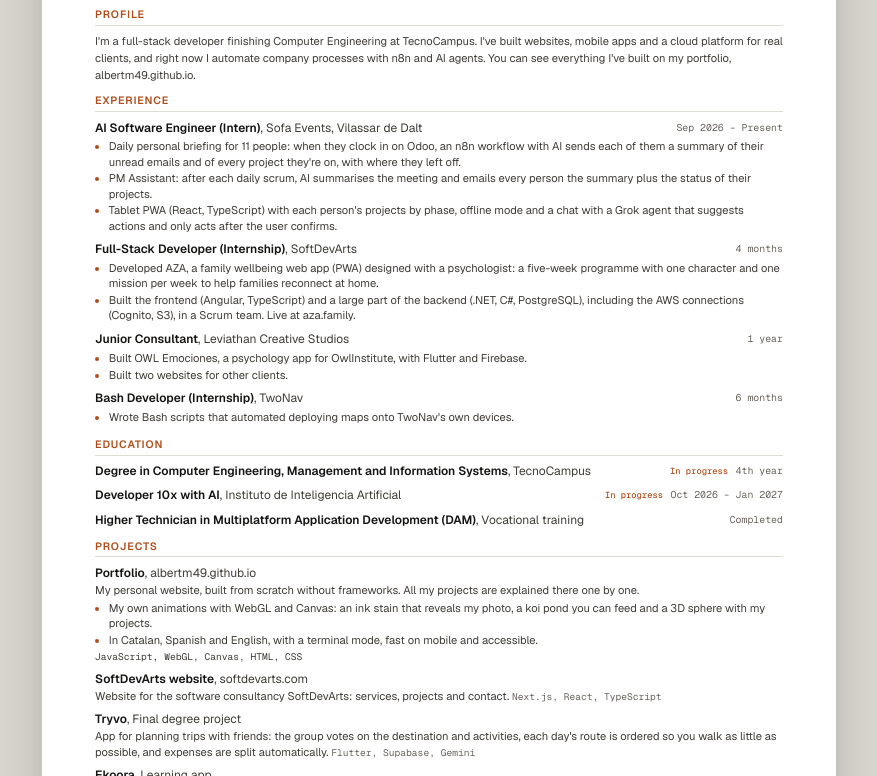
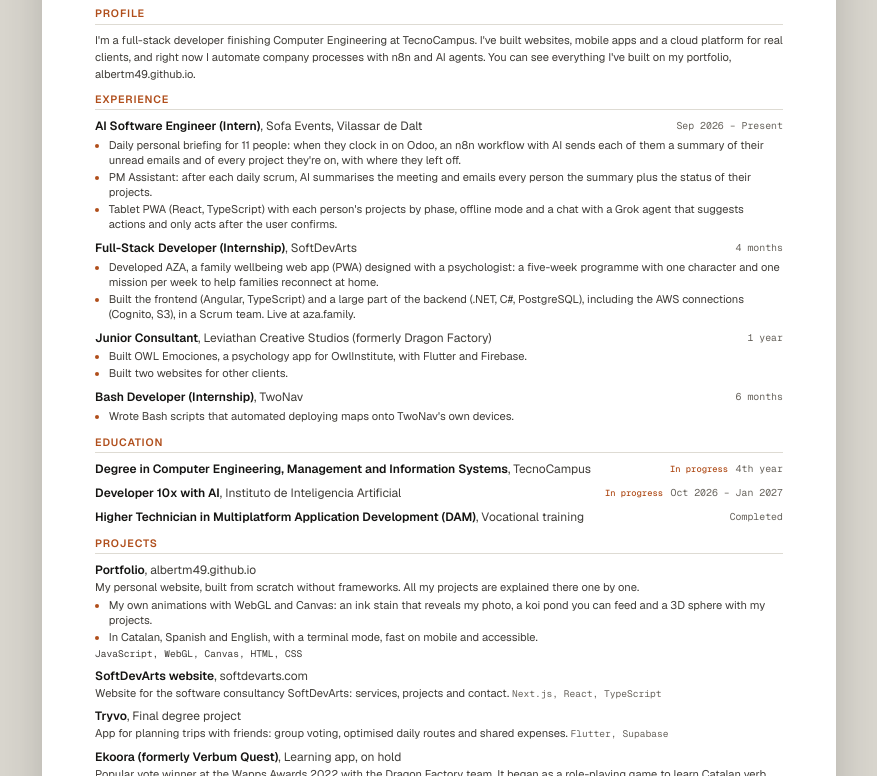
Before and after one commit to albertm49/albertm49.github.io, a plain HTML site: page cv/cv.html in a window 1280 px wide. Shown: the part 176-952 px from the top of the page, without its empty margins (201-1078 px from the left). Drawn offline with nearby package versions, Linux system fonts and the light colour scheme.

Commit message:
feat(cv): Wapps 2022 award for Ekoora (Verbum Quest), Leviathan formerly Dragon Factory

```diff
--- a/cv/cv.html
+++ b/cv/cv.html
@@ -18,7 +18,7 @@
   html, body { margin: 0; background: #DAD7CF; }
   body { font: 400 8.35pt/1.37 var(--f); color: var(--ink); -webkit-print-color-adjust: exact; print-color-adjust: exact; }
   /* single column, read top to bottom: what ATS parsers expect */
-  .page { width: 210mm; height: 297mm; margin: 0 auto; background: var(--paper); padding: 10mm 14mm 7mm; display: flex; flex-direction: column; gap: 3.2mm; overflow: hidden; }
+  .page { width: 210mm; height: 297mm; margin: 0 auto; background: var(--paper); padding: 10mm 14mm 6mm; display: flex; flex-direction: column; gap: 3mm; overflow: hidden; }
   @media screen { .page { margin: 24px auto; box-shadow: 0 20px 60px -20px rgba(0,0,0,.35); } }
   @media print { html, body { background: var(--paper); } }
   a { color: inherit; text-decoration: none; }
@@ -101,7 +101,7 @@ const L = {
       { r: "Full-Stack Developer (Internship)", c: "SoftDevArts", d: "4 months", p: [
         "Developed AZA, a family wellbeing web app (PWA) designed with a psychologist: a five-week programme with one character and one mission per week to help families reconnect at home.",
         "Built the frontend (Angular, TypeScript) and a large part of the backend (.NET, C#, PostgreSQL), including the AWS connections (Cognito, S3), in a Scrum team. Live at aza.family." ] },
-      { r: "Junior Consultant", c: "Leviathan Creative Studios", d: "1 year", p: [
+      { r: "Junior Consultant", c: "Leviathan Creative Studios (formerly Dragon Factory)", d: "1 year", p: [
         "Built OWL Emociones, a psychology app for OwlInstitute, with Flutter and Firebase.",
         "Built two websites for other clients." ] },
       { r: "Bash Developer (Internship)", c: "TwoNav", d: "6 months", p: [
@@ -112,8 +112,8 @@ const L = {
         "My own animations with WebGL and Canvas: an ink stain that reveals my photo, a koi pond you can feed and a 3D sphere with my projects.",
         "In Catalan, Spanish and English, with a terminal mode, fast on mobile and accessible." ], t: "JavaScript, WebGL, Canvas, HTML, CSS" },
       { n: "SoftDevArts website", k: "softdevarts.com", d: "Website for the software consultancy SoftDevArts: services, projects and contact.", t: "Next.js, React, TypeScript" },
-      { n: "Tryvo", k: "Final degree project", d: "App for planning trips with friends: the group votes on the destination and activities, each day's route is ordered so you walk as little as possible, and expenses are split automatically.", t: "Flutter, Supabase, Gemini" },
-      { n: "Ekoora", k: "Learning app", d: "Game-based learning for students aged 11 to 15, with a teacher dashboard.", t: "Flutter, Supabase" },
+      { n: "Tryvo", k: "Final degree project", d: "App for planning trips with friends: group voting, optimised daily routes and shared expenses.", t: "Flutter, Supabase" },
+      { n: "Ekoora (formerly Verbum Quest)", k: "Learning app, on hold", d: "Popular vote winner at the Wapps Awards 2022 with the Dragon Factory team. It began as a role-playing game to learn Catalan verb conjugation at Escola Pia Santa Anna Mataró and grew into a platform for students aged 11 to 15 with a teacher dashboard.", t: "Flutter, Supabase" },
     ],
   },
   es: {
@@ -135,7 +135,7 @@ const L = {
       { r: "Desarrollador Full-Stack (prácticas)", c: "SoftDevArts", d: "4 meses", p: [
         "Desarrollé AZA, una web app (PWA) de bienestar familiar diseñada con una psicóloga: un programa de cinco semanas con un personaje y una misión por semana para que las familias reconecten en casa.",
         "Hice el frontend (Angular, TypeScript) y buena parte del backend (.NET, C#, PostgreSQL), incluidas las conexiones con AWS (Cognito, S3), en un equipo Scrum. En producción en aza.family." ] },
-      { r: "Consultor Junior", c: "Leviathan Creative Studios", d: "1 año", p: [
+      { r: "Consultor Junior", c: "Leviathan Creative Studios (antes Dragon Factory)", d: "1 año", p: [
         "Hice OWL Emociones, una app de psicología para OwlInstitute, con Flutter y Firebase.",
         "Hice dos webs para otros clientes." ] },
       { r: "Desarrollador Bash (prácticas)", c: "TwoNav", d: "6 meses", p: [
@@ -146,8 +146,8 @@ const L = {
         "Animaciones propias con WebGL y Canvas: una mancha de tinta que revela mi foto, un estanque de carpas al que puedes dar de comer y una esfera 3D con mis proyectos.",
         "En catalán, castellano e inglés, con modo terminal, rápida en el móvil y accesible." ], t: "JavaScript, WebGL, Canvas, HTML, CSS" },
       { n: "Web de SoftDevArts", k: "softdevarts.com", d: "Web de la consultora de software SoftDevArts: servicios, proyectos y contacto.", t: "Next.js, React, TypeScript" },
-      { n: "Tryvo", k: "Trabajo de Fin de Grado", d: "App para organizar viajes con amigos: el grupo vota el destino y las actividades, la ruta de cada día se ordena para caminar lo mínimo y los gastos se reparten solos.", t: "Flutter, Supabase, Gemini" },
-      { n: "Ekoora", k: "App educativa", d: "Aprender jugando, para alumnos de 11 a 15 años, con panel para profesores.", t: "Flutter, Supabase" },
+      { n: "Tryvo", k: "Trabajo de Fin de Grado", d: "App para organizar viajes con amigos: votaciones en grupo, rutas optimizadas por día y gastos compartidos.", t: "Flutter, Supabase" },
+      { n: "Ekoora (antes Verbum Quest)", k: "App educativa, en pausa", d: "Ganador del voto popular en los Premios Wapps 2022 con el equipo Dragon Factory. Empezó como un juego de rol para aprender a conjugar verbos en catalán en la Escola Pia Santa Anna de Mataró y creció hasta ser una plataforma para alumnos de 11 a 15 años con panel para profesores.", t: "Flutter, Supabase" },
     ],
   },
   ca: {
@@ -169,7 +169,7 @@ const L = {
       { r: "Desenvolupador Full-Stack (pràctiques)", c: "SoftDevArts", d: "4 mesos", p: [
         "Vaig desenvolupar AZA, una web app (PWA) de benestar familiar dissenyada amb una psicòloga: un programa de cinc setmanes amb un personatge i una missió per setmana perquè les famílies reconnectin a casa.",
         "Vaig fer el frontend (Angular, TypeScript) i bona part del backend (.NET, C#, PostgreSQL), incloses les connexions amb AWS (Cognito, S3), en un equip Scrum. En producció a aza.family." ] },
-      { r: "Consultor Júnior", c: "Leviathan Creative Studios", d: "1 any", p: [
+      { r: "Consultor Júnior", c: "Leviathan Creative Studios (abans Dragon Factory)", d: "1 any", p: [
         "Vaig fer OWL Emocions, una app de psicologia per a OwlInstitute, amb Flutter i Firebase.",
         "Vaig fer dues webs per a altres clients." ] },
       { r: "Desenvolupador Bash (pràctiques)", c: "TwoNav", d: "6 mesos", p: [
@@ -180,8 +180,8 @@ const L = {
         "Animacions pròpies amb WebGL i Canvas: una taca de tinta que revela la meva foto, un estany de carpes on pots donar menjar i una esfera 3D amb els meus projectes.",
         "En català, castellà i anglès, amb mode terminal, ràpida al mòbil i accessible." ], t: "JavaScript, WebGL, Canvas, HTML, CSS" },
       { n: "Web de SoftDevArts", k: "softdevarts.com", d: "Web de la consultora de software SoftDevArts: serveis, projectes i contacte.", t: "Next.js, React, TypeScript" },
-      { n: "Tryvo", k: "Treball de Fi de Grau", d: "App per organitzar viatges amb amics: el grup vota el destí i les activitats, la ruta de cada dia s'ordena per caminar el mínim i les despeses es reparteixen soles.", t: "Flutter, Supabase, Gemini" },
-      { n: "Ekoora", k: "App educativa", d: "Aprendre jugant, per a alumnes d'11 a 15 anys, amb panell per a professors.", t: "Flutter, Supabase" },
+      { n: "Tryvo", k: "Treball de Fi de Grau", d: "App per organitzar viatges amb amics: votacions en grup, rutes optimitzades per dia i despeses compartides.", t: "Flutter, Supabase" },
+      { n: "Ekoora (abans Verbum Quest)", k: "App educativa, en pausa", d: "Guanyador del vot popular als Premis Wapps 2022 amb l'equip Dragon Factory. Va començar com un joc de rol per aprendre a conjugar verbs en català a l'Escola Pia Santa Anna de Mataró i ha crescut fins a ser una plataforma per a alumnes d'11 a 15 anys amb panell per a professors.", t: "Flutter, Supabase" },
     ],
   },
 };
```
Also changed, not shown: 3 other files.
